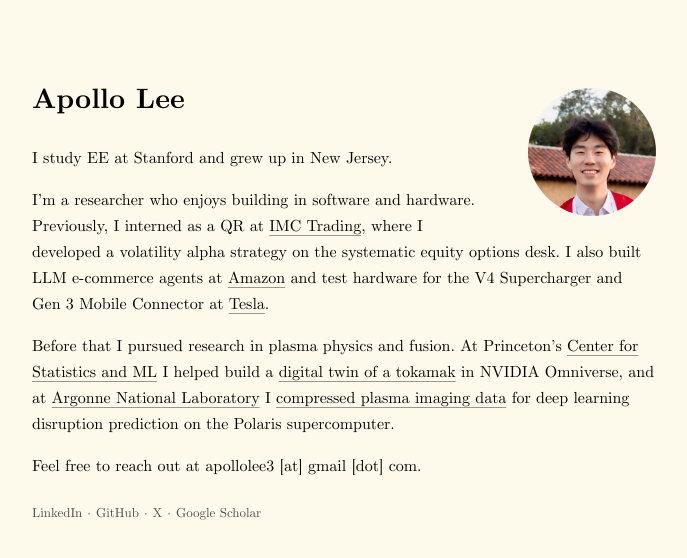
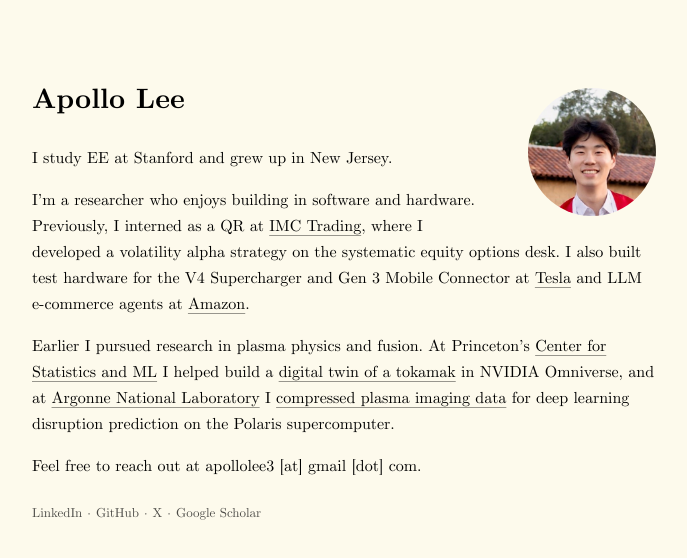
Before and after one commit to apollolee3/personal, a Next.js app: page / in a window 1280 px wide. Shown: the top 558 px of the page, without its empty margins (296-983 px from the left). Built offline with nearby package versions, Linux system fonts and the light colour scheme.

Commit message:
Update website

```diff
--- a/app/page.js
+++ b/app/page.js
@@ -29,13 +29,12 @@ export default function Home() {
           Previously, I interned as a QR at{" "}
           <A href="https://www.imc.com/us">IMC Trading</A>, where I developed a
           volatility alpha strategy on the systematic equity options desk. I
-          also built LLM e-commerce agents at{" "}
-          <A href="https://www.amazon.com/">Amazon</A> and test hardware for
-          the V4 Supercharger and Gen 3 Mobile Connector at{" "}
-          <A href="https://www.tesla.com/">Tesla</A>.
+          also built test hardware for the V4 Supercharger and Gen 3 Mobile
+          Connector at <A href="https://www.tesla.com/">Tesla</A> and LLM
+          e-commerce agents at <A href="https://www.amazon.com/">Amazon</A>.
         </p>
         <p>
-          Before that I pursued research in plasma physics and fusion. At
+          Earlier I pursued research in plasma physics and fusion. At
           Princeton’s{" "}
           <A href="https://dais.princeton.edu/resource-links/center-statistics-and-machine-learning">
             Center for Statistics and ML
```
